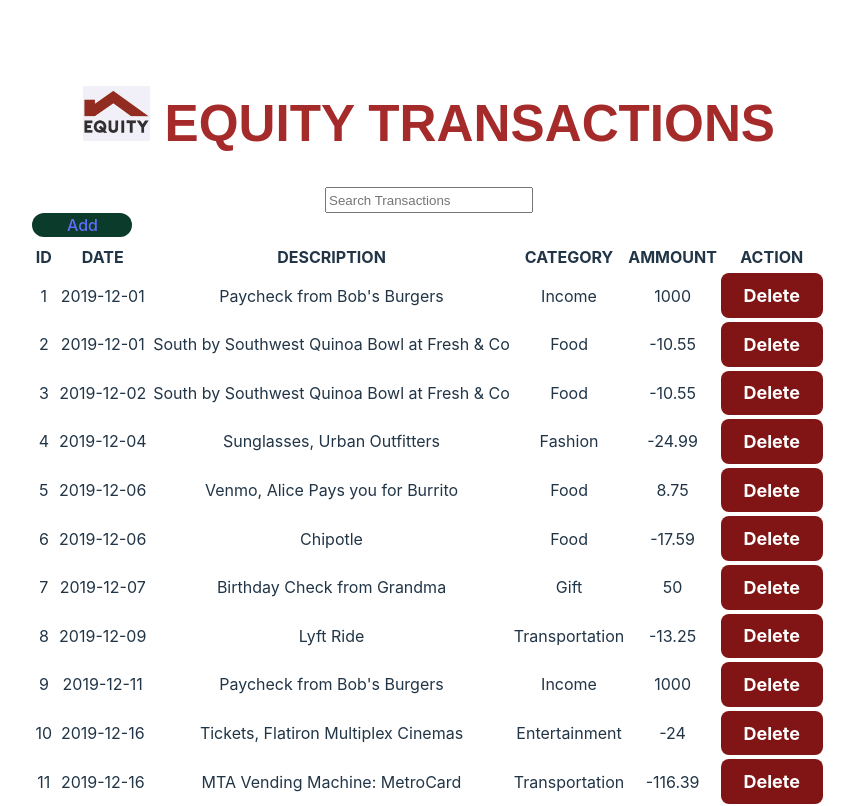
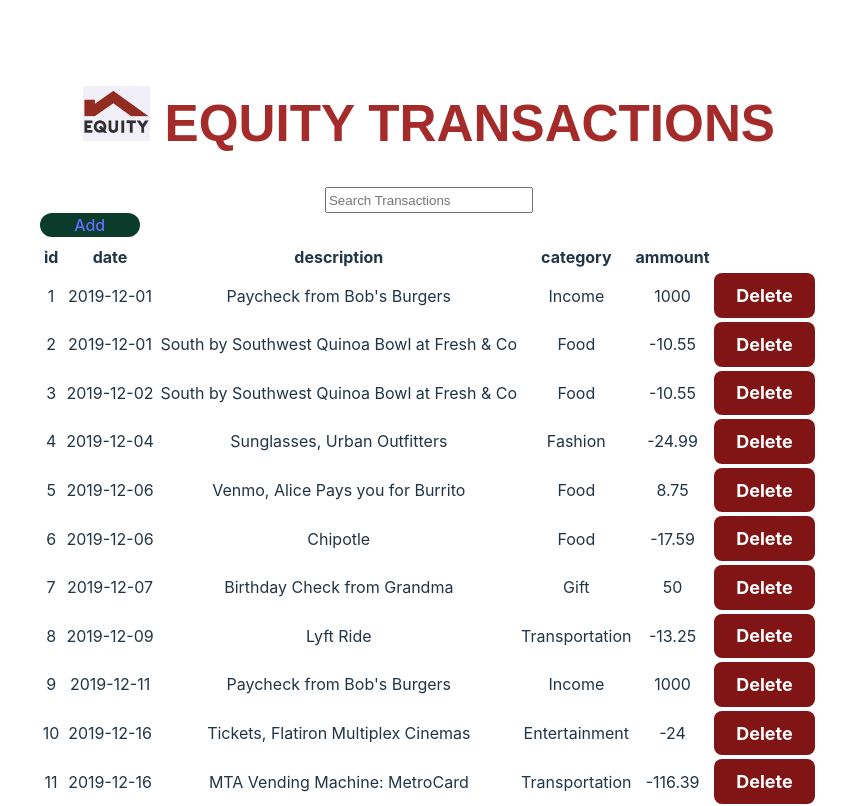
Before and after one commit to Qjones254/Equity-dummy, a React (Vite) app in the folder equityTransactions/: page / in a window 1280 px wide. Shown: the top 806 px of the page, without its empty margins (211-1065 px from the left). Built offline with nearby package versions, Linux system fonts and the light colour scheme; data requests are answered from the project's data file.

Commit message:
checking

```diff
--- a/equityTransactions/src/App.jsx
+++ b/equityTransactions/src/App.jsx
@@ -22,7 +22,7 @@
       })    //displaying the transactions on raws and columns bcause it is a table
       .then(data=>{
         setRecords(data)
-         setColumns(object.keys(data[0]))
+        setColumns(Object.keys(data[0]))
 
         })
     },[])
@@ -49,12 +49,12 @@
 
                  ))}
 
-                <th>ID</th>
+                {/*<th>ID</th>
                 <th>DATE</th>
                 <th>DESCRIPTION</th>
                 <th>CATEGORY</th>
                 <th>AMMOUNT</th>
-                <th>ACTION</th>
+                <th>ACTION</th>*/}
                  </tr>
                 </thead>
                 <tbody>
```
Also changed, not shown: equityTransactions/public/db.json (renamed from equityTransactions/db.json).
